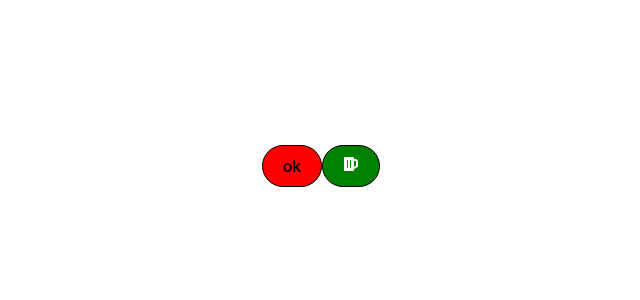
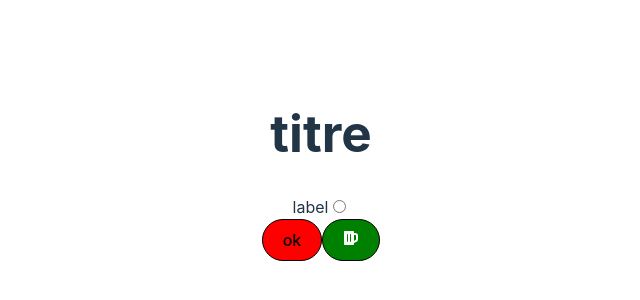
Before and after one commit to JeanFourest/potentiel, a React (Vite) app: page / in a window 1280 px wide. Shown: the part 234-534 px from the top of the page, without its empty margins (319-959 px from the left). Built offline with nearby package versions, Linux system fonts and the light colour scheme.

Commit message:
commencement radio component

```diff
--- a/src/App.tsx
+++ b/src/App.tsx
@@ -1,5 +1,6 @@
 import './App.css'
 import Button from './components/Button/Button'
+import Radio from './components/Radio/Radio'
 import { FaBeer } from 'react-icons/fa';
 
 function App() {
@@ -8,6 +9,7 @@ function App() {
   }
   return (
     <>
+      <Radio titre="titre" label="label" number={1} />
       <Button text="ok" onClick={handleClick} extraClass="danger rounded" disabled={true}/>
       <Button icon={<FaBeer />} onClick={handleClick} extraClass="success rounded" disabled={false} />
     </>
--- /dev/null
+++ b/src/components/Radio/Radio.tsx
@@ -0,0 +1,20 @@
+import React from 'react';
+import './radio.css';
+
+interface RadioProps {
+    titre: string;
+    label: string;
+    number: number;
+}
+
+const Radio: React.FC<RadioProps> = ({ titre, label, number}) => {
+    return (
+        <div>
+            <h1>{titre}</h1>
+            <label>{label}</label>
+            <input type="radio" />
+        </div>
+    );
+}
+
+export default Radio;
```
Also changed, not shown: src/components/Radio/radio.css (added).
